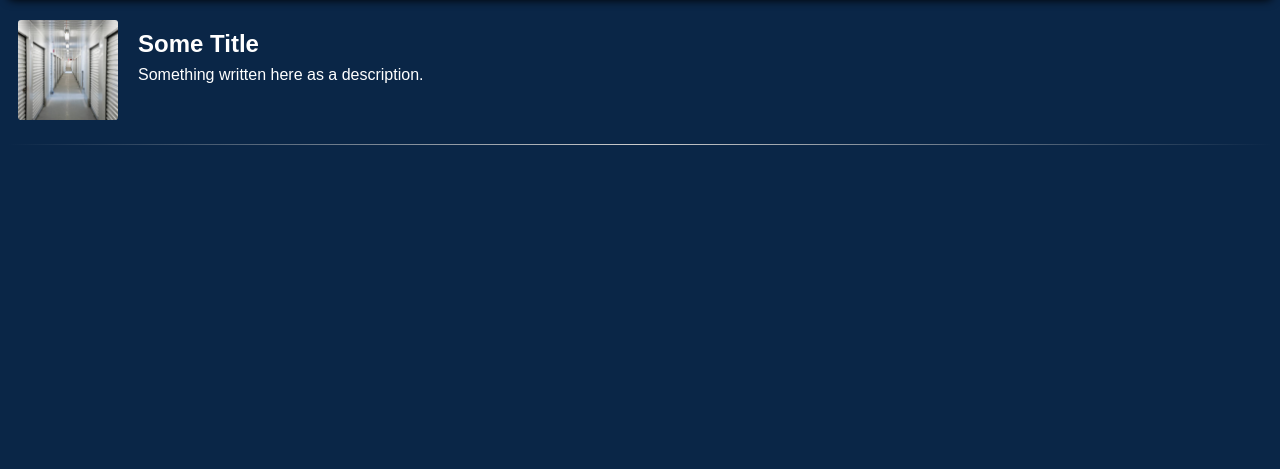
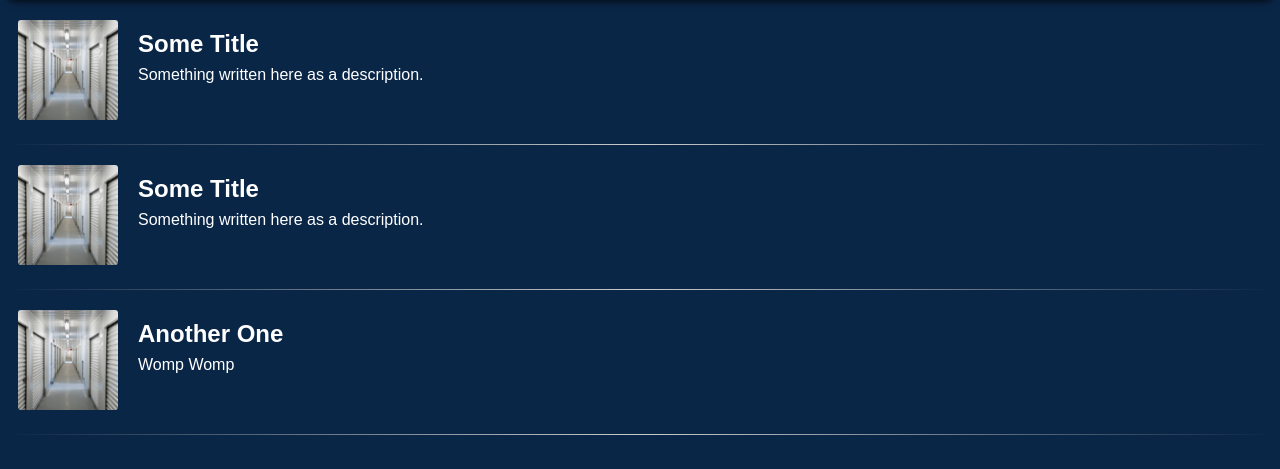
Before and after one commit to danprav04/StorageManagment, a Flask app: page / in a window 1280 px wide. Shown: the part 98-567 px from the top of the page. Run offline with Flask 3, Linux system fonts and the light colour scheme; data comes from the database, SQL or seed files in the repository; both versions use the stored data as it was after the commit.

Commit message:
list generator

```diff
--- a/static/js/load_list.js
+++ b/static/js/load_list.js
@@ -1,7 +1,28 @@
-function append_section(title, description, image){
+function append_section(div_list, title, description, image){
+    var section = document.createElement('section')
 
+    var title_cnt = document.createElement('h2')
+    title_cnt.innerText = title
+
+    var description_cnt = document.createElement('p')
+    description_cnt.innerText = description
+
+    var image_cnt = document.createElement('img')
+    image_cnt.src = `static/pictures/storage_places/${image}`
+    image_cnt.alt = 'Picture of the displayed element.'
+
+    section.appendChild(image_cnt)
+    section.appendChild(title_cnt)
+    section.appendChild(description_cnt)
+
+    div_list.appendChild(section)
 }
 
 getStoragePlaces().then(data => {
-    console.log(data)
+    const div_list = document.getElementById('list')
+
+    for (var place of data){
+        append_section(div_list, place['name'], place['description'], place['image'])
+        div_list.appendChild(document.createElement('hr'))
+    }
 })
--- a/templates/list_page.html
+++ b/templates/list_page.html
@@ -6,14 +6,8 @@
 {% block content %}
     <link rel="stylesheet" href="{{ url_for('static', filename='css/list_page.css') }}">
 
-    <div id="list">
-        <section>
-            <img src="{{ url_for('static', filename='pictures/storage_places/test_place.jpg') }}" alt="elem_pic">
-            <h2>Some Title</h2>
-            <p>Something written here as a description.</p>
-        </section>
-        <hr>
-    </div>
+    <div id="list"></div>
 
+    <script>const list_type = "{{ list_type }}"</script>
     <script src="{{ url_for('static', filename='js/load_list.js') }}"></script>
 {% endblock %}
```
Also changed, not shown: StorageManagement.db.
